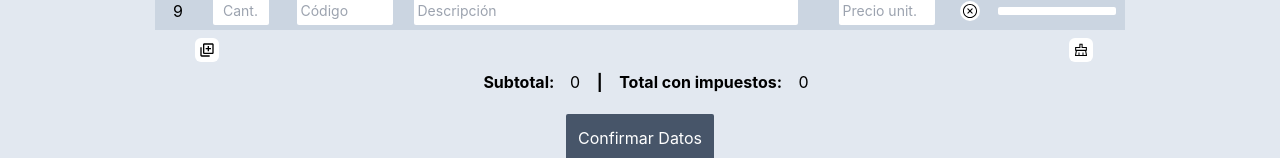
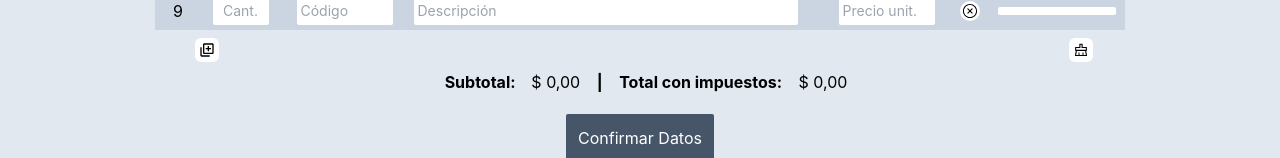
Before and after one commit to fmancilla00/Sistema-Remitos, a React (Vite) app: page /remitir in a window 1280 px wide. Shown: the part 542-700 px from the top of the page. Built offline with nearby package versions, Linux system fonts and the light colour scheme.

Commit message:
delete unnecesary

```diff
--- a/src/components/Form.jsx
+++ b/src/components/Form.jsx
@@ -107,9 +107,8 @@ export default function Form({ setElementos}) {
               </div>
               <div className=''>
                 <strong className='m-3'>Subtotal: </strong>
-                { total &&
-              parseFloat(total).toLocaleString('es-AR', { style: 'currency', currency: 'ARS' })
-              } <strong className='ml-3'>|</strong> <strong className='m-3'>Total con impuestos:</strong> { total &&(parseFloat(total)*1.21).toLocaleString('es-AR', { style: 'currency', currency: 'ARS' }) }</div>
+                { parseFloat(total).toLocaleString('es-AR', { style: 'currency', currency: 'ARS' })
+              } <strong className='ml-3'>|</strong> <strong className='m-3'>Total con impuestos:</strong> { (parseFloat(total)*1.21).toLocaleString('es-AR', { style: 'currency', currency: 'ARS' }) }</div>
             <button type='submit' className=' bg-slate-600 text-white font-normal p-3  mt-5 rounded-sm hover:bg-slate-700 transition' >Confirmar Datos</button>
               </form>
         </div>
```
